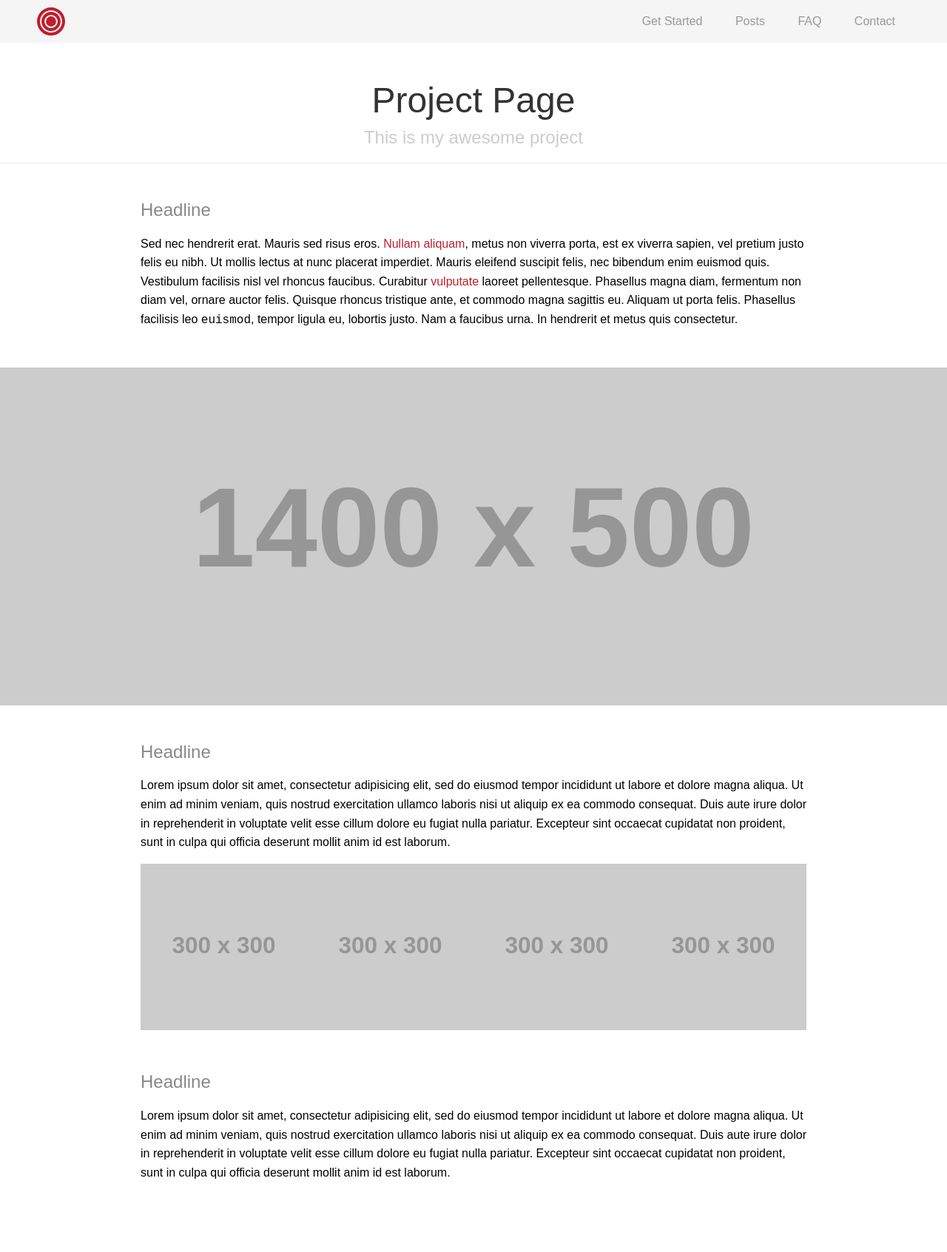
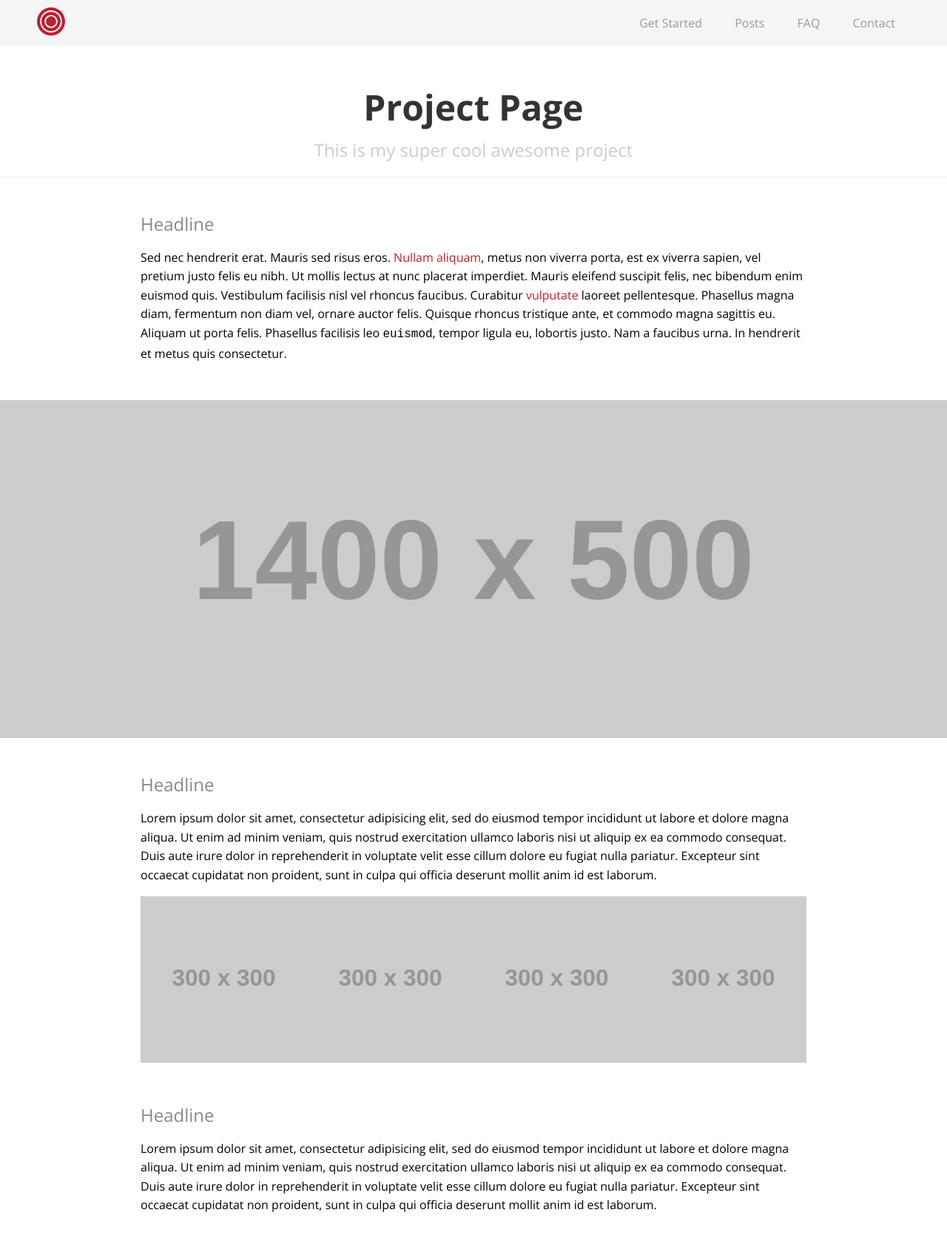
Before and after one commit to blkwk/blkwk.github.io, a Jekyll site: the page built from index.html, in a window 1280 px wide. Shown: the whole page at 74% size. Built offline with Jekyll 4.4.1, drawn with Linux system fonts in a browser that asks for light colours; Markdown is read by kramdown in place of the engine named in the settings; before the commit the page ends 1648 px from its top, so only the background shows below that.

Commit message:
adding open sans and tweaking title sizes

```diff
--- a/_layouts/default.html
+++ b/_layouts/default.html
@@ -6,10 +6,8 @@
         <title>{{ page.title }}</title>
         <meta name="viewport" content="width=device-width">
 
-        <!-- Vendor CSS -->
         <link rel="stylesheet" href="/lib/pure/pure.css">
-
-        <!-- Custom CSS -->
+        <link href='https://fonts.googleapis.com/css?family=Open+Sans:300,300italic,700' rel='stylesheet' type='text/css'>
         <link rel="stylesheet" href="/css/main.css">
 
     </head>
--- a/_scss/main.scss
+++ b/_scss/main.scss
@@ -4,7 +4,8 @@
 //@import "side-menu.scss";
 
 body {
-    background: white;
+  font-family: 'Open Sans', sans-serif;
+  background: white;
 }
 
 a {
--- a/_scss/top-menu.scss
+++ b/_scss/top-menu.scss
@@ -44,7 +44,7 @@
     .header h1 {
         margin: 0.2em 0;
         font-size: 3em;
-        font-weight: 300;
+        font-weight: 700;
     }
      .header h2 {
         font-weight: 300;
--- a/css/main.css
+++ b/css/main.css
@@ -605,7 +605,7 @@
 .header h1 {
   margin: 0.2em 0;
   font-size: 3em;
-  font-weight: 300; }
+  font-weight: 700; }
 
 .header h2 {
   font-weight: 300;
@@ -754,6 +754,7 @@
     font-size: 85%; } }
 
 body {
+  font-family: 'Open Sans', sans-serif;
   background: white; }
 
 a {
--- a/index.html
+++ b/index.html
@@ -1,7 +1,7 @@
 ---
 layout: default
 title: Project Page
-subtitle: This is my awesome project
+subtitle: This is my super cool awesome project
 ---
 
 <div class="content">
```
